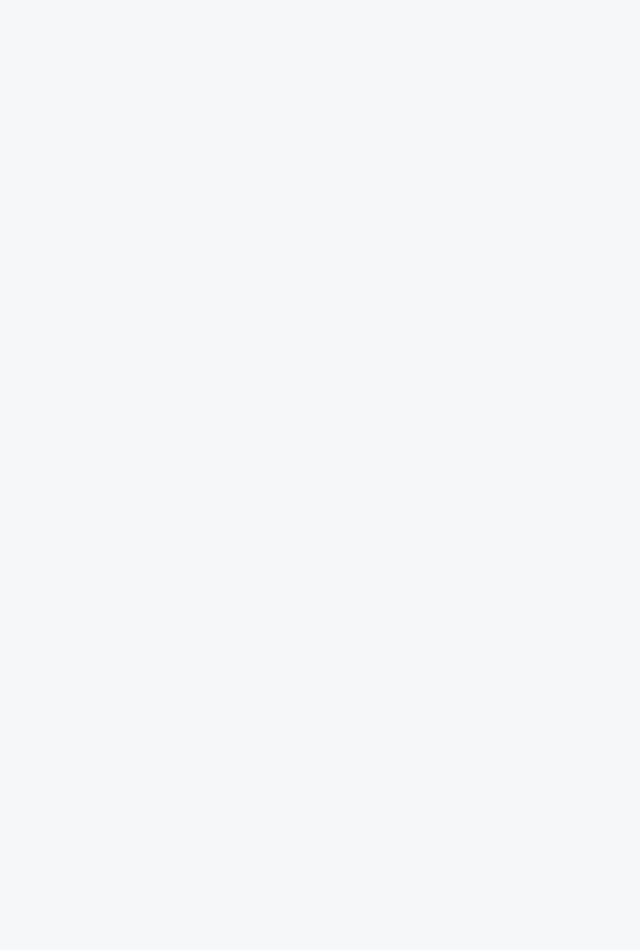
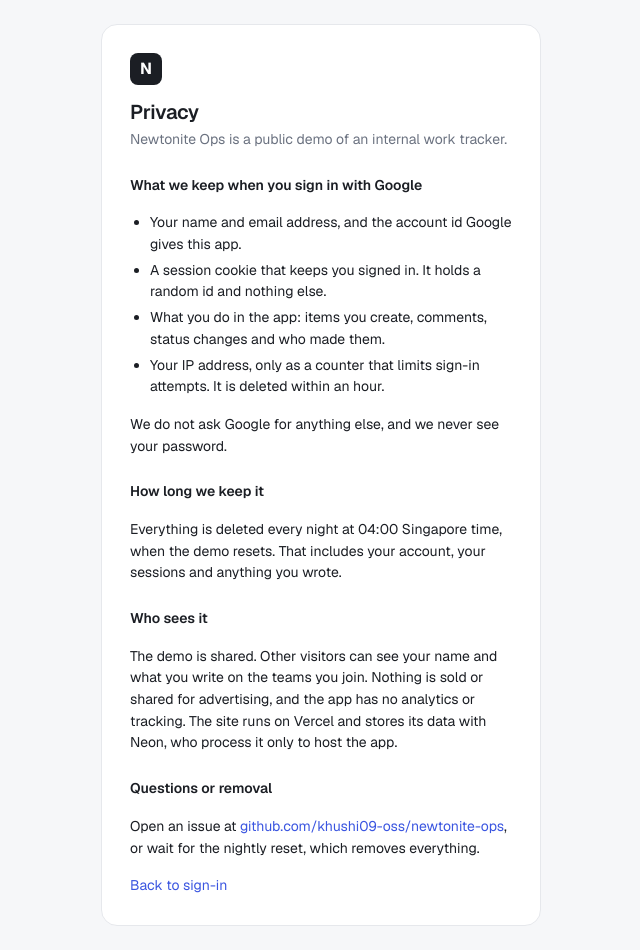
Before and after one commit to khushi09-oss/newtonite-ops, a React (Vite) app in the folder web/: page /privacy in a window 1280 px wide. Before the commit this address had no page. Shown: the whole page, without its empty margins (319-959 px from the left). Before the commit the page ends 800 px from the top, so only its background shows below. Built offline with nearby package versions, Linux system fonts and the light colour scheme.

Commit message:
feat(web): public privacy page for the Google consent screen (#28)

```diff
--- a/web/src/main.jsx
+++ b/web/src/main.jsx
@@ -13,6 +13,7 @@ import Items from "./pages/Items";
 import Item from "./pages/Item";
 import Notifications from "./pages/Notifications";
 import Admin from "./pages/Admin";
+import Privacy from "./pages/Privacy";
 import "./styles.css";
 
 const queryClient = new QueryClient({
@@ -133,6 +134,7 @@ createRoot(document.getElementById("root")).render(
       <BrowserRouter>
         <Routes>
           <Route path="/login" element={<Login />} />
+          <Route path="/privacy" element={<Privacy />} />
           <Route element={<Shell />}>
             <Route index element={<Dashboard />} />
             <Route path="/inbox" element={<Inbox />} />
--- a/web/src/pages/Login.jsx
+++ b/web/src/pages/Login.jsx
@@ -1,5 +1,5 @@
 import { useEffect, useRef, useState } from "react";
-import { useNavigate } from "react-router-dom";
+import { Link, useNavigate } from "react-router-dom";
 import { useQuery, useQueryClient } from "@tanstack/react-query";
 import { api } from "../api";
 import { DemoBanner } from "../ui";
@@ -82,6 +82,9 @@ export default function Login() {
         {error && <p className="error">{error}</p>}
         {devLogin && clientId && <div className="or">or try it as one of the demo people</div>}
         {devLogin && <DevSignIn busy={busy} onSignIn={(email) => finish(() => api("/auth/dev-login", { method: "POST", body: { email } }))} />}
+        <Link to="/privacy" className="muted small login-foot">
+          Privacy
+        </Link>
       </div>
     </div>
   );
--- /dev/null
+++ b/web/src/pages/Privacy.jsx
@@ -0,0 +1,49 @@
+import { Link } from "react-router-dom";
+
+// Public, no sign-in needed: Google links here from its consent screen.
+export default function Privacy() {
+  return (
+    <div className="login">
+      <article className="login-card doc">
+        <div className="login-head">
+          <Link to="/login" className="brand-mark" aria-label="Newtonite Ops">
+            N
+          </Link>
+          <h1>Privacy</h1>
+          <p className="muted">Newtonite Ops is a public demo of an internal work tracker.</p>
+        </div>
+
+        <h2>What we keep when you sign in with Google</h2>
+        <ul>
+          <li>Your name and email address, and the account id Google gives this app.</li>
+          <li>A session cookie that keeps you signed in. It holds a random id and nothing else.</li>
+          <li>What you do in the app: items you create, comments, status changes and who made them.</li>
+          <li>Your IP address, only as a counter that limits sign-in attempts. It is deleted within an hour.</li>
+        </ul>
+        <p>We do not ask Google for anything else, and we never see your password.</p>
+
+        <h2>How long we keep it</h2>
+        <p>
+          Everything is deleted every night at 04:00 Singapore time, when the demo resets. That includes your account,
+          your sessions and anything you wrote.
+        </p>
+
+        <h2>Who sees it</h2>
+        <p>
+          The demo is shared. Other visitors can see your name and what you write on the teams you join. Nothing is sold
+          or shared for advertising, and the app has no analytics or tracking. The site runs on Vercel and stores its
+          data with Neon, who process it only to host the app.
+        </p>
+
+        <h2>Questions or removal</h2>
+        <p>
+          Open an issue at{" "}
+          <a href="https://github.com/khushi09-oss/newtonite-ops/issues">github.com/khushi09-oss/newtonite-ops</a>, or
+          wait for the nightly reset, which removes everything.
+        </p>
+
+        <Link to="/login">Back to sign-in</Link>
+      </article>
+    </div>
+  );
+}
--- a/web/src/styles.css
+++ b/web/src/styles.css
@@ -925,7 +925,25 @@ a.tile:hover {
   margin-top: 1px;
 }
 
-/* Sign-in */
+/* Sign-in, and the privacy page that shares its card. */
+.login-foot {
+  justify-self: center;
+}
+.doc {
+  width: min(640px, 100%);
+  gap: 12px;
+  line-height: 1.55;
+}
+.doc h2 {
+  font-size: 14px;
+  margin-top: 8px;
+}
+.doc ul {
+  margin: 0;
+  padding-left: 20px;
+  display: grid;
+  gap: 4px;
+}
 .login {
   min-height: 100%;
   display: grid;
```
Also changed, not shown: 1 other file (tests, documents, lock files or other folders).
